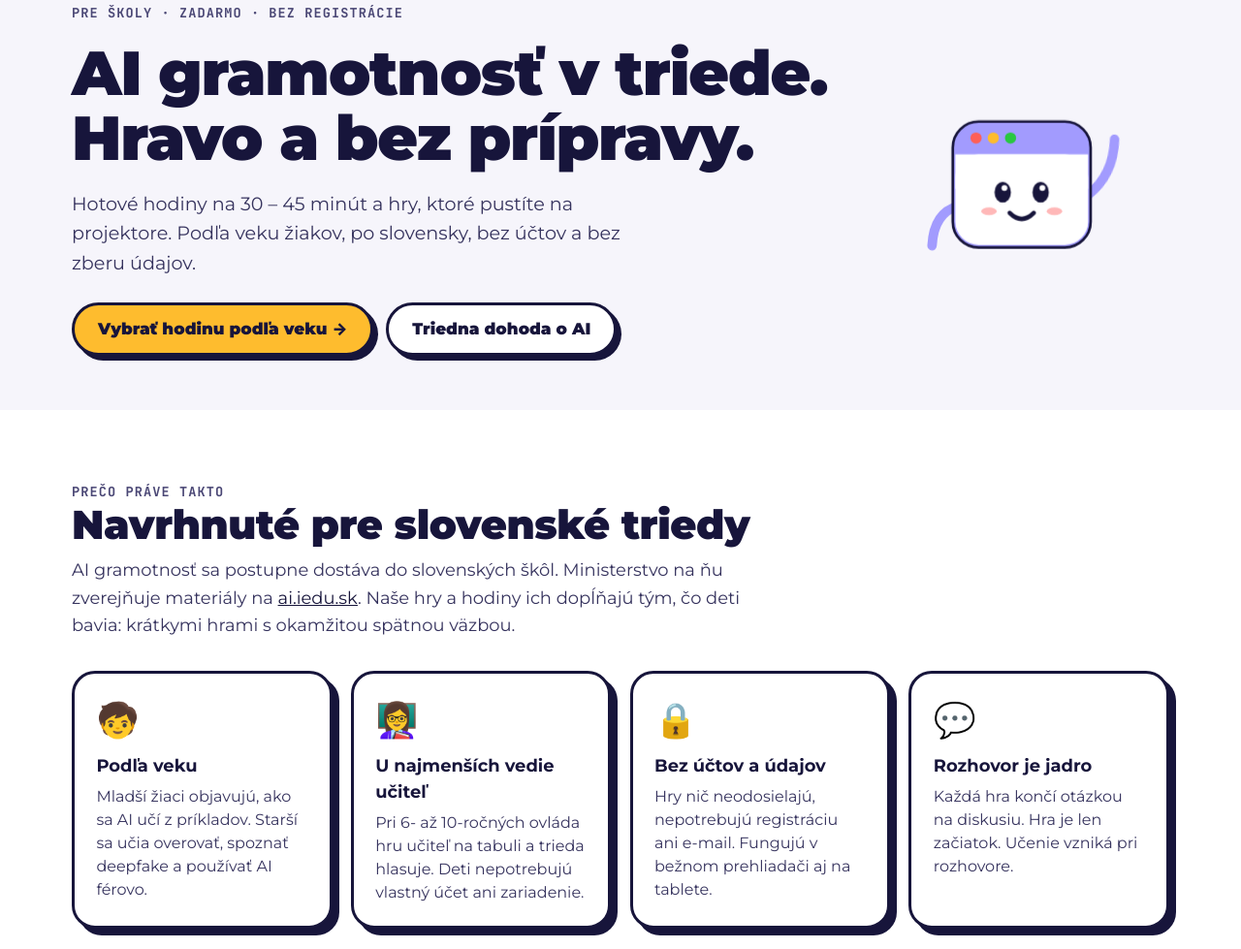
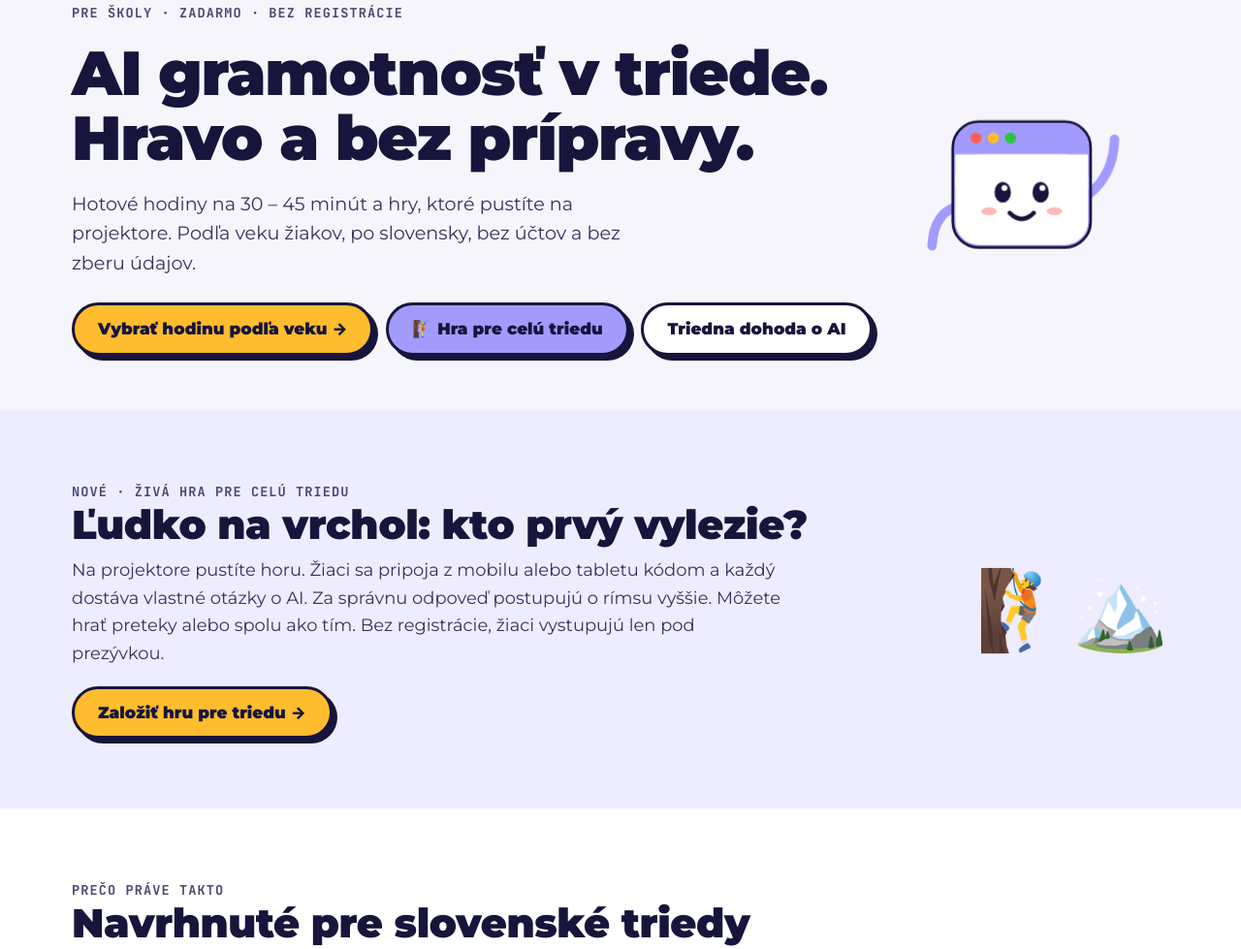
Before and after one commit to domanicky6/ludskyoai-web, a plain HTML site: page skoly.html in a window 1280 px wide. Shown: the part 163-1142 px from the top of the page at 97% size. Drawn offline with Linux system fonts and the light colour scheme.

Commit message:
Pre školy: odkaz na hru pre celú triedu (Ľudko na vrchol)
Co-Authored-By: Claude Opus 5.5 <noreply@anthropic.com>
Claude-Session: https://claude.ai/code/session_015DU2Uz28RELLz3zM6de7ib

```diff
--- a/skoly.html
+++ b/skoly.html
@@ -74,10 +74,23 @@
       <p class="lead">Hotové hodiny na 30 – 45 minút a hry, ktoré pustíte na projektore. Podľa veku žiakov, po slovensky, bez účtov a bez zberu údajov.</p>
       <div style="display:flex;flex-wrap:wrap;gap:.8rem;margin-top:.4rem">
         <a class="btn yel" href="#hodiny">Vybrať hodinu podľa veku →</a>
+        <a class="btn lil" href="classroom.html">🧗 Hra pre celú triedu</a>
         <a class="btn" href="#dohoda">Triedna dohoda o AI</a>
       </div>
     </div>
     <div class="art bob" data-ludko="hi" data-w="240"></div>
+  </div>
+</section>
+
+<section class="sec lil noprint">
+  <div class="wrap" style="display:flex;flex-wrap:wrap;gap:2rem;align-items:center">
+    <div style="flex:999 1 420px;min-width:0">
+      <span class="kicker">Nové · živá hra pre celú triedu</span>
+      <h2>Ľudko na vrchol: kto prvý vylezie?</h2>
+      <p class="lead" style="margin-bottom:1.2rem">Na projektore pustíte horu. Žiaci sa pripoja z mobilu alebo tabletu kódom a každý dostáva vlastné otázky o AI. Za správnu odpoveď postupujú o rímsu vyššie. Môžete hrať preteky alebo spolu ako tím. Bez registrácie, žiaci vystupujú len pod prezývkou.</p>
+      <a class="btn yel" href="classroom.html">Založiť hru pre triedu →</a>
+    </div>
+    <div style="flex:1 1 200px;display:flex;justify-content:center;font-size:5rem" aria-hidden="true">🧗🏔️</div>
   </div>
 </section>
 
@@ -89,7 +102,7 @@
     <div class="why">
       <div class="card reveal"><span class="e" aria-hidden="true">🧒</span><b>Podľa veku</b><span>Mladší žiaci objavujú, ako sa AI učí z príkladov. Starší sa učia overovať, spoznať deepfake a používať AI férovo.</span></div>
       <div class="card reveal"><span class="e" aria-hidden="true">👩‍🏫</span><b>U najmenších vedie učiteľ</b><span>Pri 6- až 10-ročných ovláda hru učiteľ na tabuli a trieda hlasuje. Deti nepotrebujú vlastný účet ani zariadenie.</span></div>
-      <div class="card reveal"><span class="e" aria-hidden="true">🔒</span><b>Bez účtov a údajov</b><span>Hry nič neodosielajú, nepotrebujú registráciu ani e-mail. Fungujú v bežnom prehliadači aj na tablete.</span></div>
+      <div class="card reveal"><span class="e" aria-hidden="true">🔒</span><b>Bez účtov a údajov</b><span>Hry nepotrebujú registráciu ani e-mail. Fungujú v bežnom prehliadači aj na tablete. Hra pre celú triedu len prepošle prezývky a odpovede medzi zariadeniami, nič neukladá.</span></div>
       <div class="card reveal"><span class="e" aria-hidden="true">💬</span><b>Rozhovor je jadro</b><span>Každá hra končí otázkou na diskusiu. Hra je len začiatok. Učenie vzniká pri rozhovore.</span></div>
     </div>
   </div>
```
